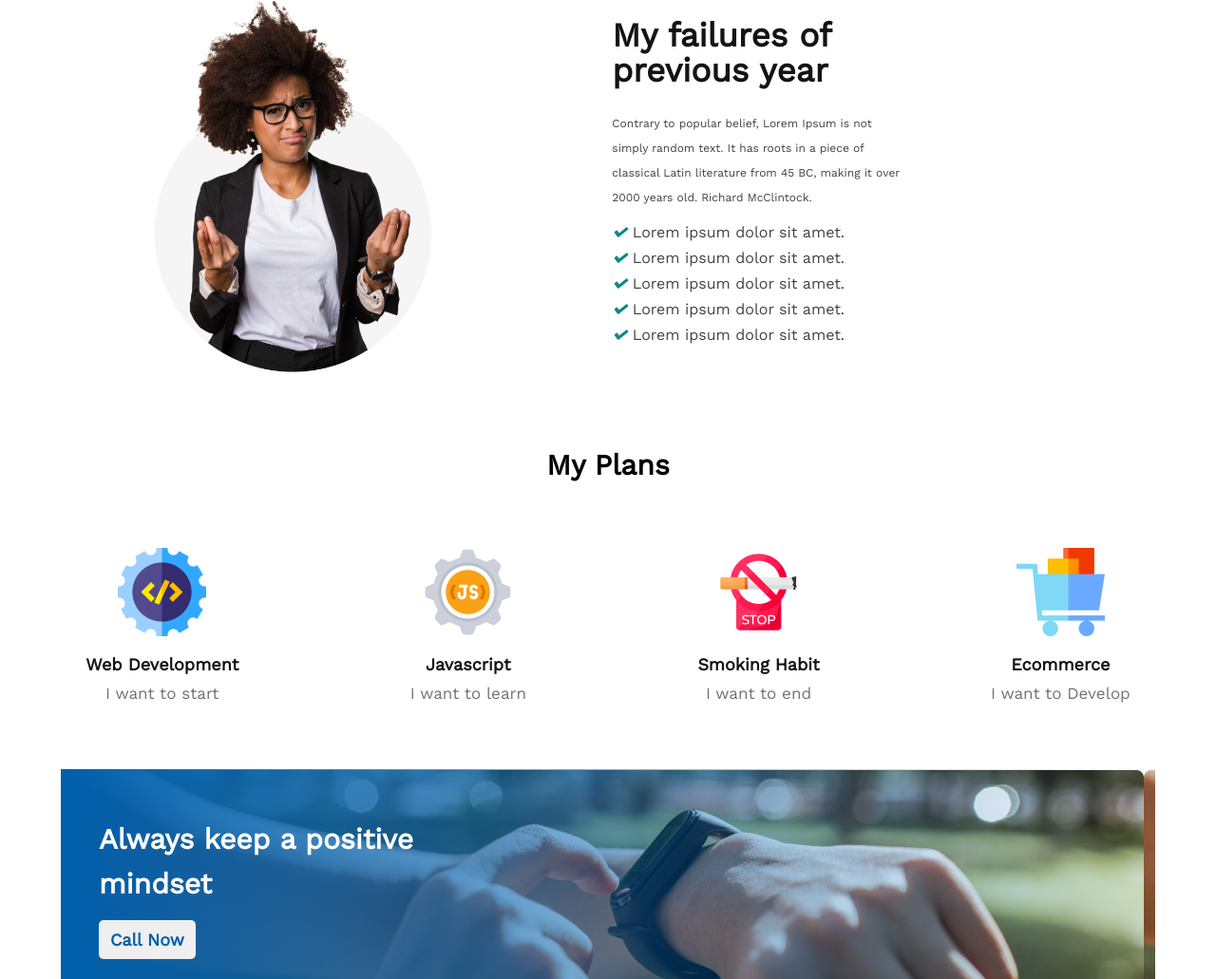
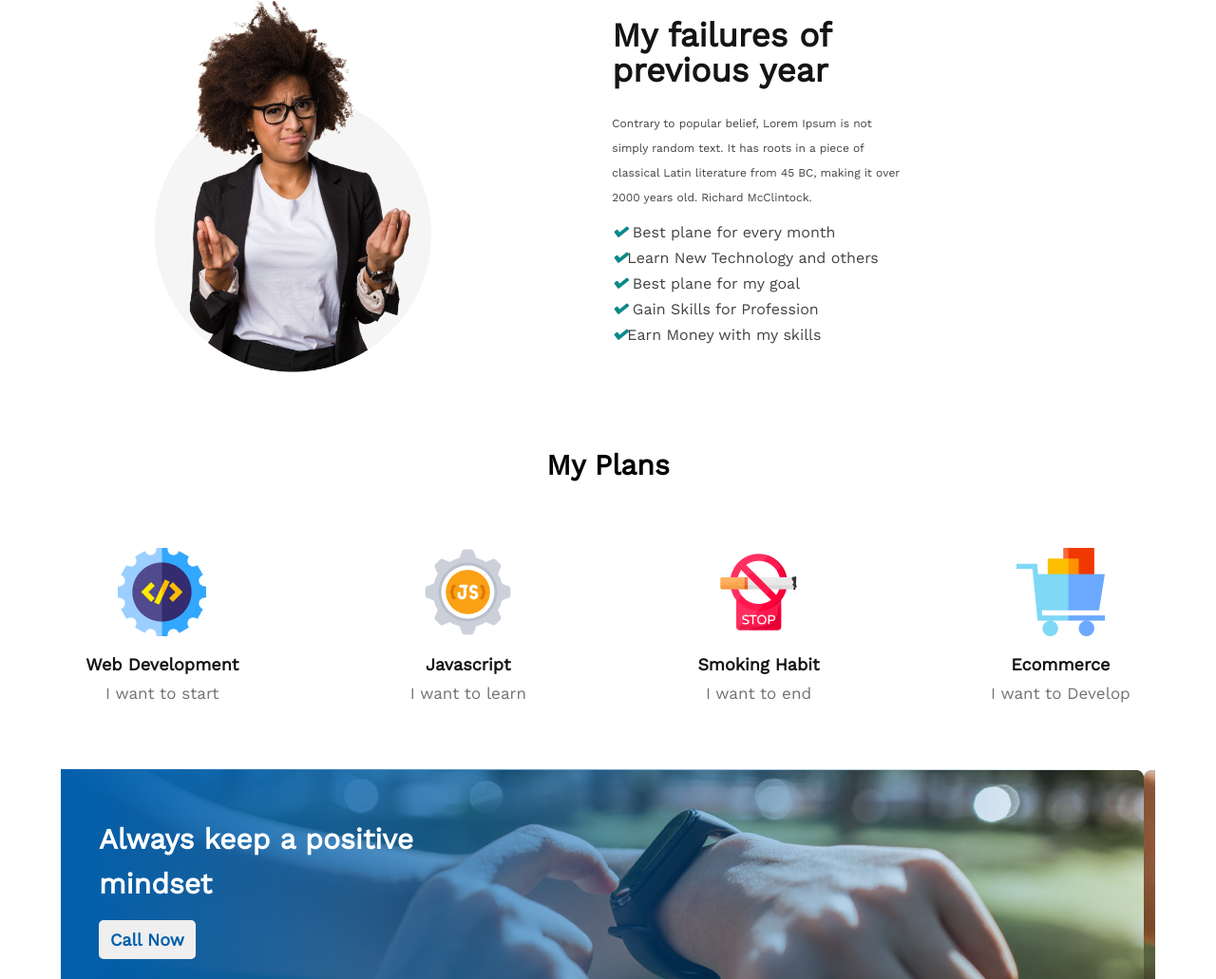
Before and after one commit to Rajib-debnath1/new-year-new-me, a plain HTML site: page index.html in a window 1280 px wide. Shown: the part 888-1919 px from the top of the page at 95% size. Drawn offline with nearby package versions, Linux system fonts and the light colour scheme.

Commit message:
my plane

```diff
--- a/index.html
+++ b/index.html
@@ -28,14 +28,15 @@
                 <h3>My failures of <br> previous year</h3>
                 <p class="failures-description">Contrary to popular belief, Lorem Ipsum is not <br> simply random text. It has roots in a piece of <br> classical Latin literature from 45 BC, making it over <br> 2000 years old. Richard McClintock.</p>
                <div>
-                <p><i class="fa-thin fa-check"></i> Lorem ipsum dolor sit amet.</p>
-                <p><i class="fa-thin fa-check"></i> Lorem ipsum dolor sit amet.</p>
-                <p><i class="fa-thin fa-check"></i> Lorem ipsum dolor sit amet.</p>
-                <p><i class="fa-thin fa-check"></i> Lorem ipsum dolor sit amet.</p>
-                <p><i class="fa-thin fa-check"></i> Lorem ipsum dolor sit amet.</p>
+                <p><i class="fa-thin fa-check"></i> Best plane for every month </p>
+                <p><i class="fa-thin fa-check"></i>Learn New Technology and others</p>
+                <p><i class="fa-thin fa-check"></i> Best plane for my goal</p>
+                <p><i class="fa-thin fa-check"></i> Gain Skills for Profession</p>
+                <p><i class="fa-thin fa-check"></i>Earn Money with my skills</p>
                </div>
             </div>
         </section>
+
 
         <!-- plane section -->
 
--- a/style.css
+++ b/style.css
@@ -252,5 +252,6 @@ header {
 .fa-thin {
     color:rgb(8, 137, 137);
     font-family:'FontAwesome' ;
+    font-weight: 900 ;
 
 }
```
